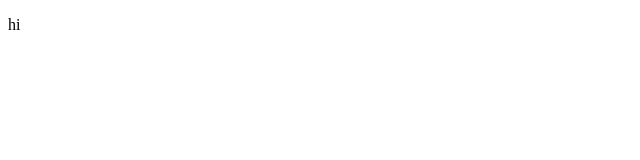
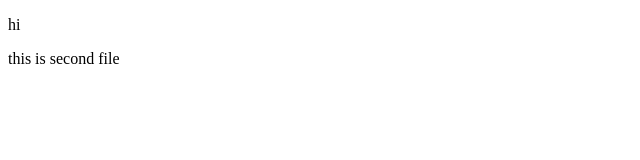
Before and after one commit to rishabh482003/26-feb, a plain HTML site: page index.html in a window 1280 px wide. Shown: the whole page, without its empty margins (0-640 px from the left). Drawn offline with Linux system fonts and the light colour scheme.

Commit message:
Update index.html

```diff
--- a/index.html
+++ b/index.html
@@ -7,5 +7,7 @@
 </head>
 <body>
     <p>hi</p>
+    this is second file
+
 </body>
 </html>
```
